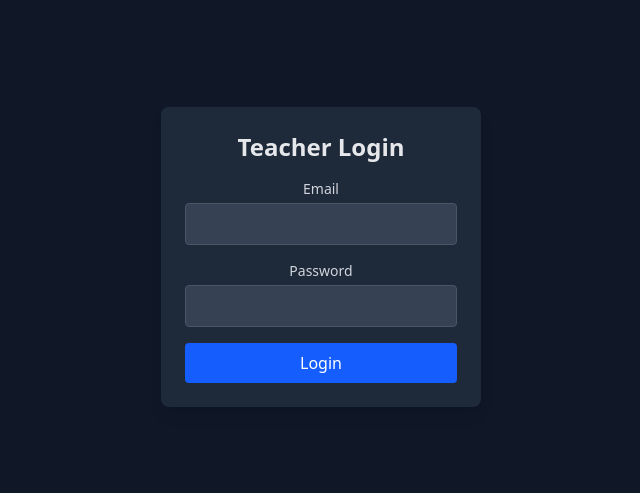
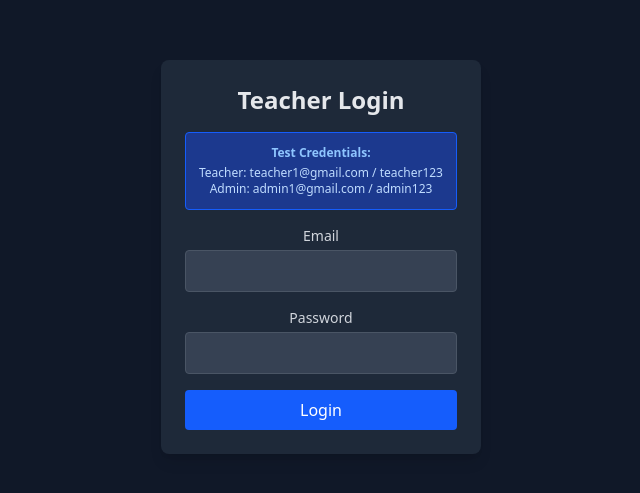
Before and after one commit to dhanarajrk/Student-Attendance-System, a React (Vite) app in the folder client/: page / in a window 1280 px wide. Shown: the part 143-636 px from the top of the page, without its empty margins (319-959 px from the left). Built offline with nearby package versions, Linux system fonts and the light colour scheme.

Commit message:
Test credentials box added in login page

```diff
--- a/client/src/pages/Login.jsx
+++ b/client/src/pages/Login.jsx
@@ -34,6 +34,14 @@ function Login() {
                 className="p-6 bg-gray-800 rounded-lg shadow-lg w-80"
             >
                 <h2 className="text-2xl font-bold mb-4 text-gray-200">Teacher Login</h2>
+
+                {/* Test Credentials Hint */}
+                <div className="mb-4 p-3 bg-blue-900 bg-opacity-50 rounded border border-blue-600">
+                    <p className="text-xs text-blue-300 font-semibold mb-1">Test Credentials:</p>
+                    <p className="text-xs text-blue-200">Teacher: teacher1@gmail.com / teacher123</p>
+                    <p className="text-xs text-blue-200">Admin: admin1@gmail.com / admin123</p>
+                </div>
+
                 <div className="mb-4">
                     <label className="block text-sm font-medium mb-1 text-gray-300">Email</label>
                     <input
```
Lines whose indentation alone changed are shown as unchanged.
